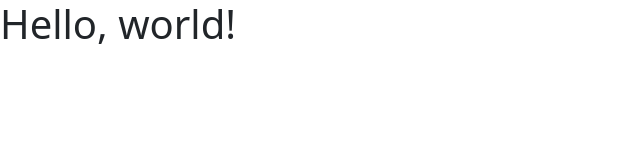
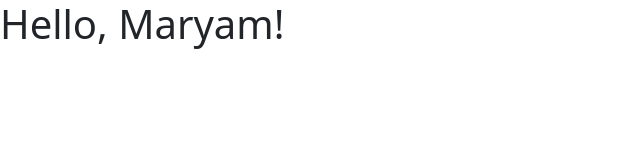
Before and after one commit to maryamhabibi2/reversi-maryam, a website: page public/index.html in a window 1280 px wide. Shown: the whole page, without its empty margins (0-640 px from the left). Drawn offline with nearby package versions, Linux system fonts and the light colour scheme.

Commit message:
change in text

```diff
--- a/public/index.html
+++ b/public/index.html
@@ -8,10 +8,10 @@
     <!-- Bootstrap CSS -->
     <link href="https://cdn.jsdelivr.net/npm/bootstrap@5.0.2/dist/css/bootstrap.min.css" rel="stylesheet" integrity="sha384-EVSTQN3/azprG1Anm3QDgpJLIm9Nao0Yz1ztcQTwFspd3yD65VohhpuuCOmLASjC" crossorigin="anonymous">
 
-    <title>Hello, world!</title>
+    <title>Hello, Maryam!</title>
   </head>
   <body>
-    <h1>Hello, world!</h1>
+    <h1>Hello, Maryam!</h1>
 
     <!-- Optional JavaScript; choose one of the two! -->
 
```
